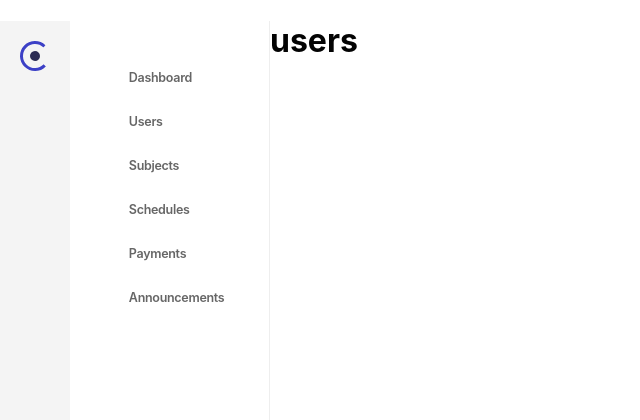
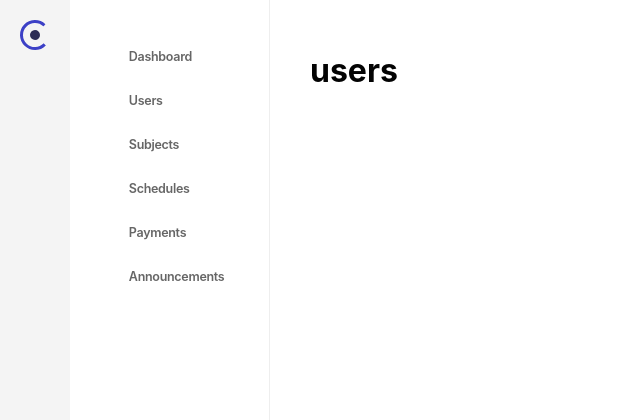
Before and after one commit to miltonparedes/campus, a Django app: template templates/users/index.html in a window 1280 px wide. Shown: the top 420 px of the page, without its empty margins (0-640 px from the left). Run offline with Django 3.2, Linux system fonts and the light colour scheme; the template is opened without the code that fills it, so the values that code supplies are empty; style sheets or scripts are compiled from the project's sources; some libraries are stand-ins or nearby versions; some web fonts are replaced.

Commit message:
content container

```diff
--- a/static/_scss/campus/base.scss
+++ b/static/_scss/campus/base.scss
@@ -9,3 +9,8 @@ body, html{
 *{
   box-sizing: border-box;
 }
+.content{
+  width: calc(100% - 270px);
+  padding: 30px 40px;
+  float: left;
+}
```
